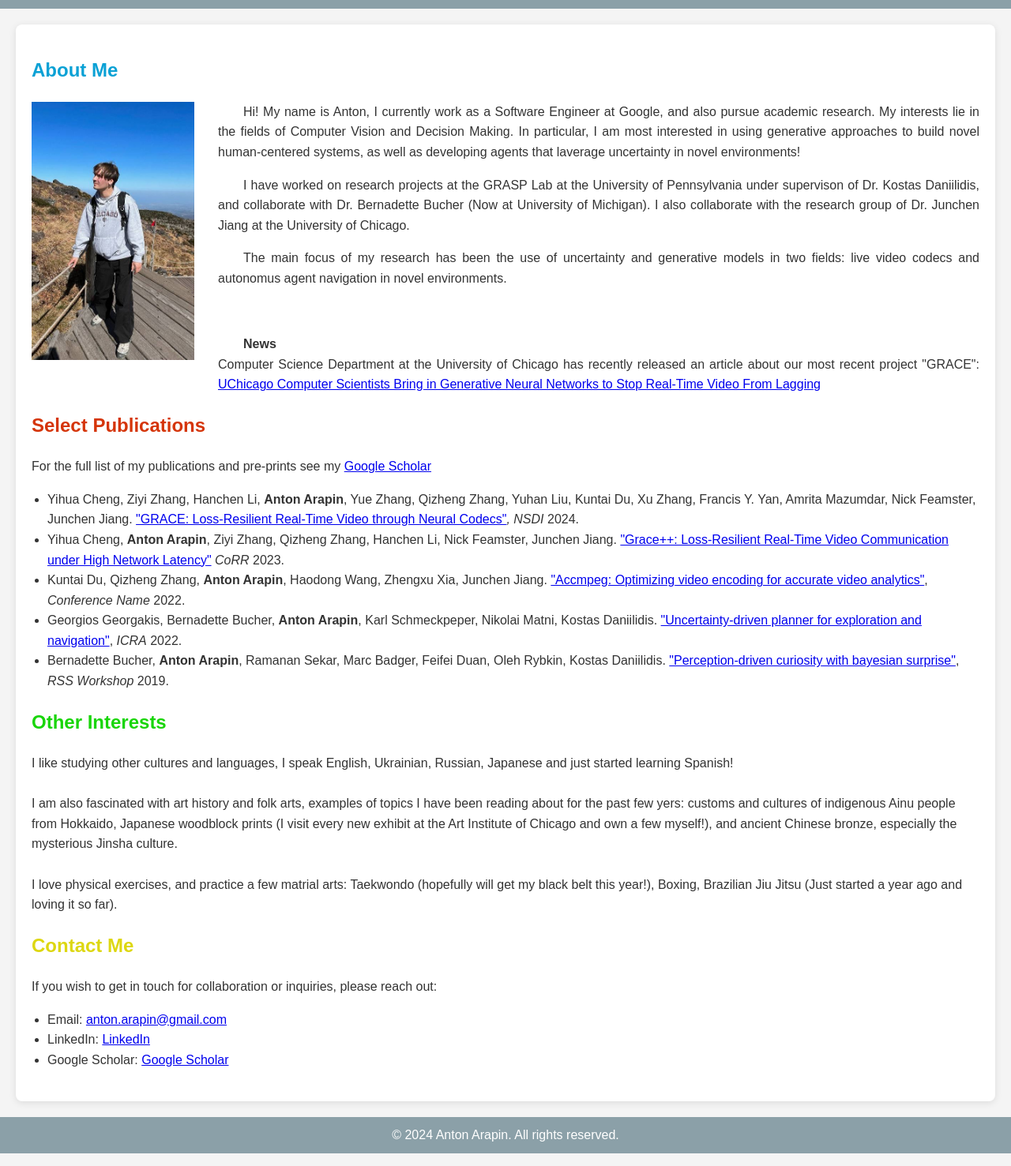
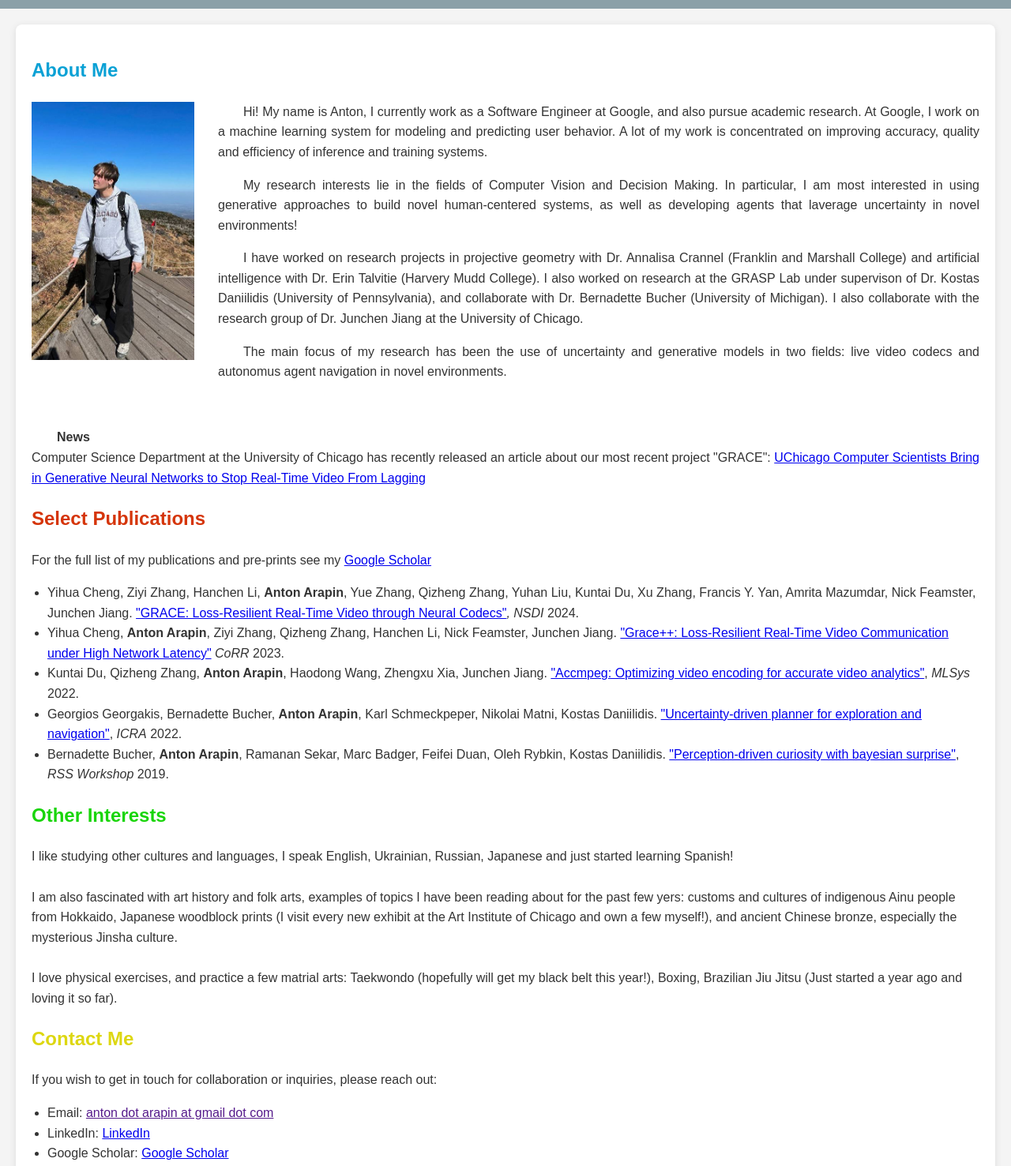
Before and after one commit to anton-arapin/anton-arapin.github.io, a plain HTML site: page index.html in a window 1280 px wide. Shown: the part 240-1717 px from the top of the page at 79% size. Drawn offline with Linux system fonts and the light colour scheme.

Commit message:
some changes

```diff
--- a/index.html
+++ b/index.html
@@ -24,8 +24,9 @@
         <section id="about">
             <h2 style="color:#0AA1D5">About Me</h2>
             <img src="photo2.jpeg" alt="Photo" />
-            <p class="forimg">Hi! My name is Anton, I currently work as a Software Engineer at Google, and also pursue academic research. My interests lie in the fields of Computer Vision and Decision Making. In particular, I am most interested in using generative approaches to build novel human-centered systems, as well as developing agents that laverage uncertainty in novel environments!</p>
-            <p class="forimg">I have worked on research projects at the GRASP Lab at the University of Pennsylvania under supervison of Dr. Kostas Daniilidis, and collaborate with Dr. Bernadette Bucher (Now at University of Michigan). I also collaborate with the research group of Dr. Junchen Jiang at the University of Chicago.</p>
+            <p class="forimg">Hi! My name is Anton, I currently work as a Software Engineer at Google, and also pursue academic research. At Google, I work on a machine learning system for modeling and predicting user behavior. A lot of my work is concentrated on improving accuracy, quality and efficiency of inference and training systems.</p>
+            <p class="forimg">My research interests lie in the fields of Computer Vision and Decision Making. In particular, I am most interested in using generative approaches to build novel human-centered systems, as well as developing agents that laverage uncertainty in novel environments!</p>
+            <p class="forimg">I have worked on research projects in projective geometry with Dr. Annalisa Crannel (Franklin and Marshall College) and artificial intelligence with Dr. Erin Talvitie (Harvery Mudd College). I also worked on research at the GRASP Lab under supervison of Dr. Kostas Daniilidis (University of Pennsylvania), and collaborate with Dr. Bernadette Bucher (University of Michigan). I also collaborate with the research group of Dr. Junchen Jiang at the University of Chicago.</p>
             <p class="forimg">The main focus of my research has been the use of uncertainty and generative models in two fields: live video codecs and autonomus agent navigation in novel environments.</p>
             <br>
             <p class="forimg"><strong> News </strong> <br> Computer Science Department at the University of Chicago has recently released an article about our most recent project "GRACE": <a href="http://cs.uchicago.edu/news/uchicago-computer-scientists-bring-in-generative-neural-networks-to-stop-real-time-video-fram-lagging/">UChicago Computer Scientists Bring in Generative Neural Networks to Stop Real-Time Video From Lagging</a></p>
@@ -36,7 +37,7 @@
             <ul>
                 <li>Yihua Cheng, Ziyi Zhang, Hanchen Li, <strong>Anton Arapin</strong>, Yue Zhang, Qizheng Zhang, Yuhan Liu, Kuntai Du, Xu Zhang, Francis Y. Yan, Amrita Mazumdar, Nick Feamster, Junchen Jiang. <a href="https://www.usenix.org/system/files/nsdi24-cheng.pdf">"GRACE: Loss-Resilient Real-Time Video through Neural Codecs"</a><em>, NSDI</em> 2024.</li>
                 <li>Yihua Cheng, <strong>Anton Arapin</strong>, Ziyi Zhang, Qizheng Zhang, Hanchen Li, Nick Feamster, Junchen Jiang. <a href="https://openreview.net/forum?id=i8R7HidYNt">"Grace++: Loss-Resilient Real-Time Video Communication under High Network Latency"</a> <em>CoRR</em> 2023.</li>
-                <li>Kuntai Du, Qizheng Zhang, <strong>Anton Arapin</strong>, Haodong Wang, Zhengxu Xia, Junchen Jiang. <a href="https://proceedings.mlsys.org/paper_files/paper/2022/file/853f7b3615411c82a2ae439ab8c4c96e-Paper.pdf">"Accmpeg: Optimizing video encoding for accurate video analytics"</a>, <em>Conference Name</em> 2022.</li>
+                <li>Kuntai Du, Qizheng Zhang, <strong>Anton Arapin</strong>, Haodong Wang, Zhengxu Xia, Junchen Jiang. <a href="https://proceedings.mlsys.org/paper_files/paper/2022/file/853f7b3615411c82a2ae439ab8c4c96e-Paper.pdf">"Accmpeg: Optimizing video encoding for accurate video analytics"</a>, <em>MLSys</em> 2022.</li>
                 <li>Georgios Georgakis, Bernadette Bucher, <strong>Anton Arapin</strong>, Karl Schmeckpeper, Nikolai Matni, Kostas Daniilidis. <a href="https://arxiv.org/pdf/2202.11907">"Uncertainty-driven planner for exploration and navigation"</a>, <em>ICRA</em> 2022.</li>
                 <li>Bernadette Bucher, <strong>Anton Arapin</strong>, Ramanan Sekar, Marc Badger, Feifei Duan, Oleh Rybkin, Kostas Daniilidis. <a href="https://openreview.net/pdf?id=rJlBQkrFvr">"Perception-driven curiosity with bayesian surprise"</a>, <em>RSS Workshop</em> 2019.</li>
             </ul>
@@ -57,7 +58,7 @@
             <h2 style="color:#DDD711">Contact Me</h2>
             <p>If you wish to get in touch for collaboration or inquiries, please reach out:</p>
             <ul>
-                <li>Email: <a href="mailto:anton.arapin@gmail.com">anton.arapin@gmail.com</a></li>
+                <li>Email: <a href="">anton dot arapin at gmail dot com</a></li>
                 <li>LinkedIn: <a href="https://www.linkedin.com/in/anton-arapin-9494b616b/">LinkedIn</a></li>
                 <li>Google Scholar: <a href="https://scholar.google.com/citations?user=aSIEoFQAAAAJ&hl=en&oi=ao">Google Scholar</a></li>
             </ul>
```
